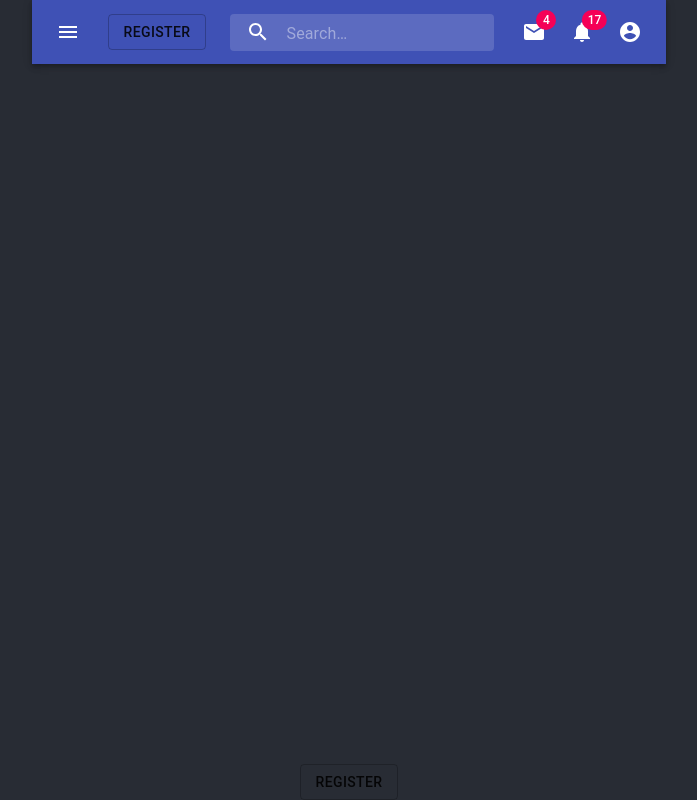
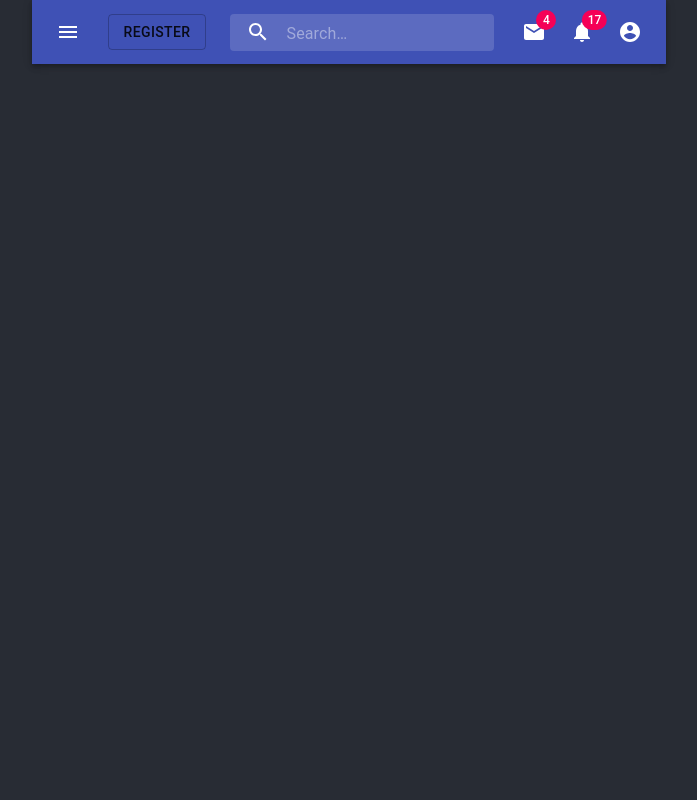
Before and after one commit to BloomTech-Labs/phoenix-fe, a React (Create React App) app: page / in a window 1280 px wide. Shown: the whole page, without its empty margins (291-988 px from the left). Built offline with nearby package versions, Linux system fonts and the light colour scheme.

Commit message:
Removed <reg/> from app.js

```diff
--- a/src/App.js
+++ b/src/App.js
@@ -31,7 +31,6 @@ function App() {
           </Switch>
         </Router> */}
         <Navbar />
-       <Registration />
       </header>
     </div>
   );
```
